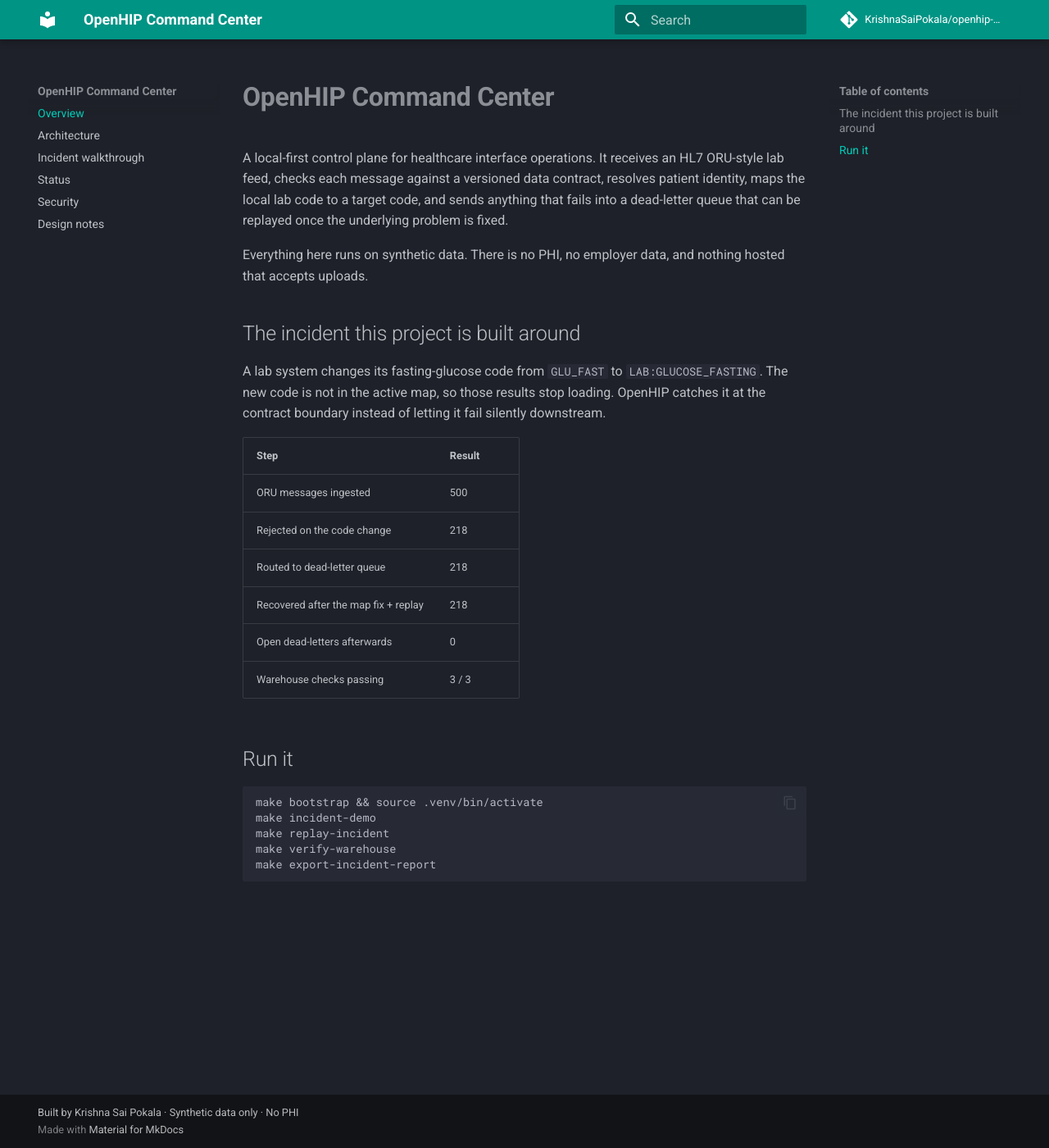
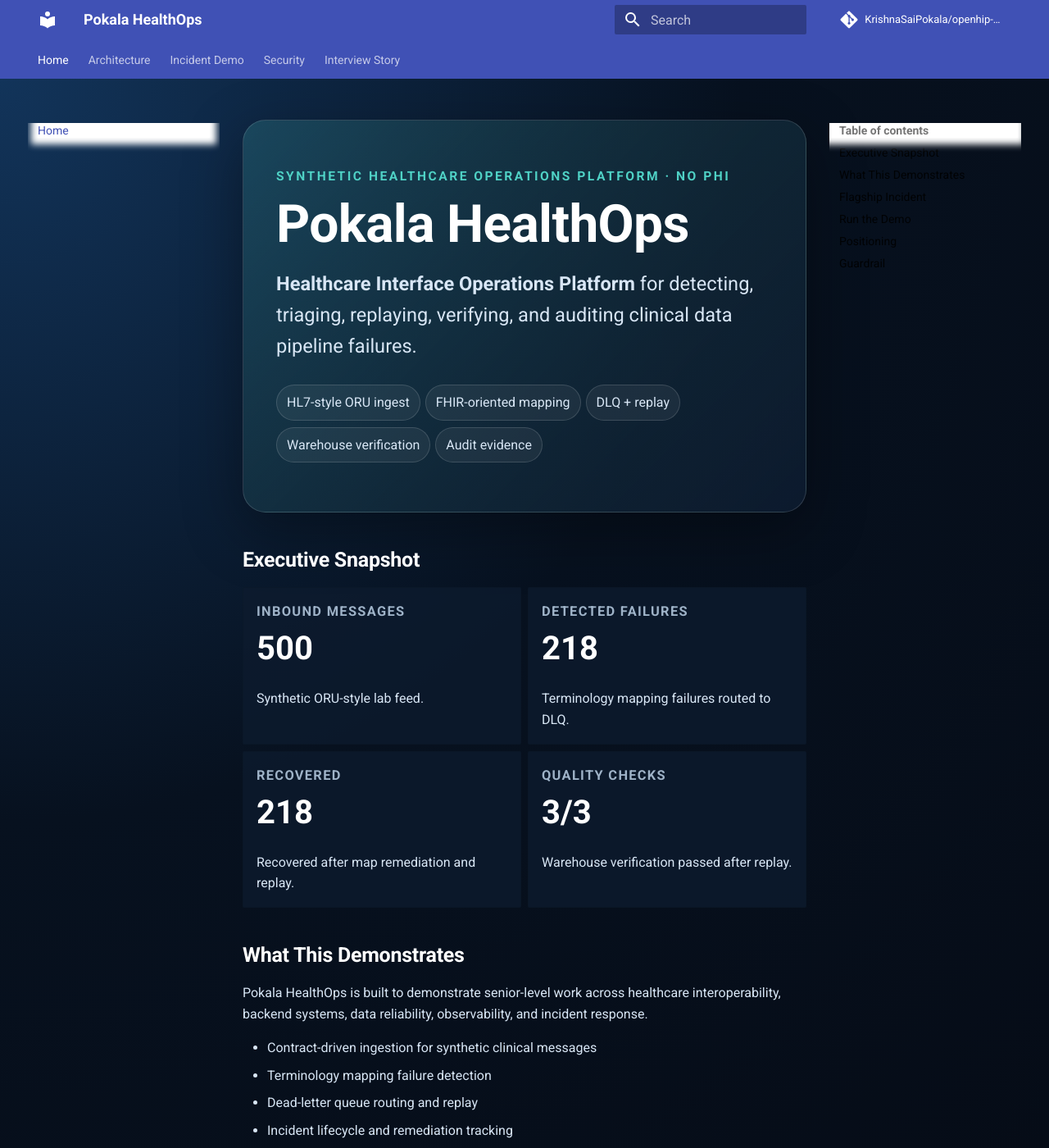
Before and after one commit to KrishnaSaiPokala/pokala-healthops, an MkDocs documentation site: the page built from docs/index.md, in a window 1280 px wide and 1400 px high. Shown: the whole window at 82% size. Built offline with MkDocs 1.6.1 and Material for MkDocs 9.7.7, drawn with Linux system fonts in a browser that asks for light colours; comment, search, counter and statistics services are not loaded; some of the changed text lies outside the part shown.

Commit message:
Rebrand platform to Pokala HealthOps

````diff
--- a/docs/index.md
+++ b/docs/index.md
@@ -1,36 +1,44 @@
-# OpenHIP Command Center
+<section class="hero">
+<p class="eyebrow">Synthetic healthcare operations platform · No PHI</p>
+<h1>Pokala HealthOps</h1>
+<p class="lead"><strong>Healthcare Interface Operations Platform</strong> for detecting, triaging, replaying, verifying, and auditing clinical data pipeline failures.</p>
+<p><span class="pill">HL7-style ORU ingest</span><span class="pill">FHIR-oriented mapping</span><span class="pill">DLQ + replay</span><span class="pill">Warehouse verification</span><span class="pill">Audit evidence</span></p>
+</section>
 
-A local-first control plane for healthcare interface operations. It receives an
-HL7 ORU-style lab feed, checks each message against a versioned data contract,
-resolves patient identity, maps the local lab code to a target code, and sends
-anything that fails into a dead-letter queue that can be replayed once the
-underlying problem is fixed.
+## Executive Snapshot
 
-Everything here runs on synthetic data. There is no PHI, no employer data, and
-nothing hosted that accepts uploads.
+<div class="grid">
+<div class="card"><div class="label">Inbound messages</div><div class="metric">500</div><p>Synthetic ORU-style lab feed.</p></div>
+<div class="card"><div class="label">Detected failures</div><div class="metric">218</div><p>Terminology mapping failures routed to DLQ.</p></div>
+<div class="card"><div class="label">Recovered</div><div class="metric">218</div><p>Recovered after map remediation and replay.</p></div>
+<div class="card"><div class="label">Quality checks</div><div class="metric">3/3</div><p>Warehouse verification passed after replay.</p></div>
+</div>
 
-## The incident this project is built around
+## What This Demonstrates
 
-A lab system changes its fasting-glucose code from `GLU_FAST` to
-`LAB:GLUCOSE_FASTING`. The new code is not in the active map, so those results
-stop loading. OpenHIP catches it at the contract boundary instead of letting it
-fail silently downstream.
+Pokala HealthOps is built to demonstrate senior-level work across healthcare interoperability, backend systems, data reliability, observability, and incident response.
 
-| Step | Result |
-| --- | --- |
-| ORU messages ingested | 500 |
-| Rejected on the code change | 218 |
-| Routed to dead-letter queue | 218 |
-| Recovered after the map fix + replay | 218 |
-| Open dead-letters afterwards | 0 |
-| Warehouse checks passing | 3 / 3 |
+- Contract-driven ingestion for synthetic clinical messages
+- Terminology mapping failure detection
+- Dead-letter queue routing and replay
+- Incident lifecycle and remediation tracking
+- Warehouse quality verification
+- Operational metrics and audit evidence
 
-## Run it
+## Flagship Incident
 
-```bash
-make bootstrap && source .venv/bin/activate
-make incident-demo
-make replay-incident
-make verify-warehouse
-make export-incident-report
-```
+The demo simulates a lab interface changing fasting glucose from `GLU_FAST` to `LAB:GLUCOSE_FASTING`. The platform detects the unmapped code, isolates the failed messages, opens an incident, applies a terminology fix, replays the failures, and verifies that the warehouse recovered correctly.
+
+## Run the Demo
+
+    python -m openhip.cli incident-demo
+    python -m openhip.cli replay-incident
+    python -m openhip.cli verify-warehouse
+
+## Positioning
+
+This project is designed for Health IT Engineer, Interface Engineer, Interoperability Engineer, Healthcare Data Engineer, Backend Engineer, Platform Engineer, and Solutions Engineer roles.
+
+## Guardrail
+
+Synthetic data only. No PHI. No HIPAA certification claim. No production EHR claim.
--- a/docs/styles.css
+++ b/docs/styles.css
@@ -1,2 +1,14 @@
-.md-typeset h1 { font-weight: 700; letter-spacing: -0.01em; }
-.md-typeset table:not([class]) th { font-weight: 600; }
+:root { --ph-bg: #07111f; --ph-card: #0d1b2f; --ph-line: rgba(255,255,255,.14); --ph-text: #e8f1ff; --ph-muted: #9fb3c8; --ph-accent: #4fd1c5; }
+.md-main { background: radial-gradient(circle at top left, #12345a 0, #07111f 38%, #050912 100%); }
+.md-content { color: var(--ph-text); }
+.md-typeset h1, .md-typeset h2, .md-typeset h3 { color: white; font-weight: 800; }
+.md-typeset p, .md-typeset li { color: #d8e6f5; }
+.hero { border: 1px solid var(--ph-line); border-radius: 28px; padding: 40px; background: linear-gradient(135deg, rgba(79,209,197,.18), rgba(13,27,47,.92)); box-shadow: 0 22px 70px rgba(0,0,0,.35); margin-bottom: 26px; }
+.eyebrow { color: var(--ph-accent) !important; text-transform: uppercase; letter-spacing: .16em; font-weight: 800; font-size: .78rem; }
+.hero h1 { font-size: clamp(2.3rem, 5vw, 4.8rem); line-height: .96; margin: .2em 0; }
+.hero .lead { font-size: 1.18rem; max-width: 920px; color: #d8e6f5 !important; }
+.grid { display: grid; grid-template-columns: repeat(auto-fit, minmax(220px, 1fr)); gap: 16px; margin: 24px 0; }
+.card { border: 1px solid var(--ph-line); border-radius: 20px; background: rgba(13,27,47,.78); padding: 20px; }
+.metric { font-size: 2rem; color: white; font-weight: 900; }
+.label { color: var(--ph-muted); font-size: .82rem; text-transform: uppercase; letter-spacing: .08em; font-weight: 800; }
+.pill { display: inline-block; border: 1px solid var(--ph-line); border-radius: 999px; padding: 8px 12px; margin: 4px 6px 4px 0; color: #d8e6f5; background: rgba(255,255,255,.06); }
--- a/mkdocs.yml
+++ b/mkdocs.yml
@@ -1,26 +1,19 @@
-site_name: OpenHIP Command Center
-site_description: No-PHI healthcare interface operations
-site_url: https://krishnasaipokala.github.io/openhip-command-center/
+site_name: Pokala HealthOps
+site_description: Healthcare Interface Operations Platform
 repo_url: https://github.com/KrishnaSaiPokala/openhip-command-center
 repo_name: KrishnaSaiPokala/openhip-command-center
-copyright: Built by Krishna Sai Pokala · Synthetic data only · No PHI
-
 theme:
   name: material
-  palette:
-    scheme: slate
-    primary: teal
   features:
+    - navigation.tabs
     - navigation.sections
+    - navigation.top
     - content.code.copy
-
+nav:
+  - Home: index.md
+  - Architecture: architecture.md
+  - Incident Demo: incident-demo.md
+  - Security: security.md
+  - Interview Story: interview-story.md
 extra_css:
   - styles.css
-
-nav:
-  - Overview: index.md
-  - Architecture: architecture.md
-  - Incident walkthrough: incident-demo.md
-  - Status: status.md
-  - Security: security.md
-  - Design notes: interview.md
--- a/pyproject.toml
+++ b/pyproject.toml
@@ -1,5 +1,5 @@
 [project]
-name = "openhip-command-center"
+name = "pokala-healthops"
 version = "0.9.0"
 description = "Local-first, no-PHI control plane for healthcare interface operations"
 requires-python = ">=3.11"
````
Also changed, not shown: README.md (+62 -40 lines), 4 other files.
